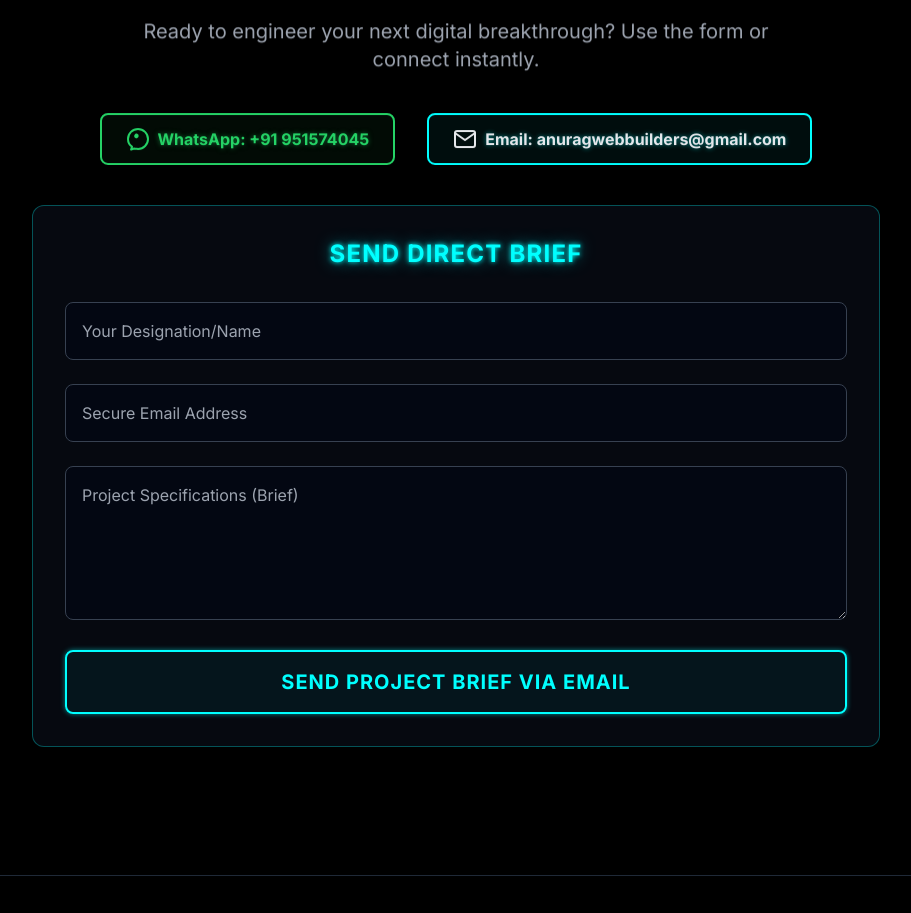
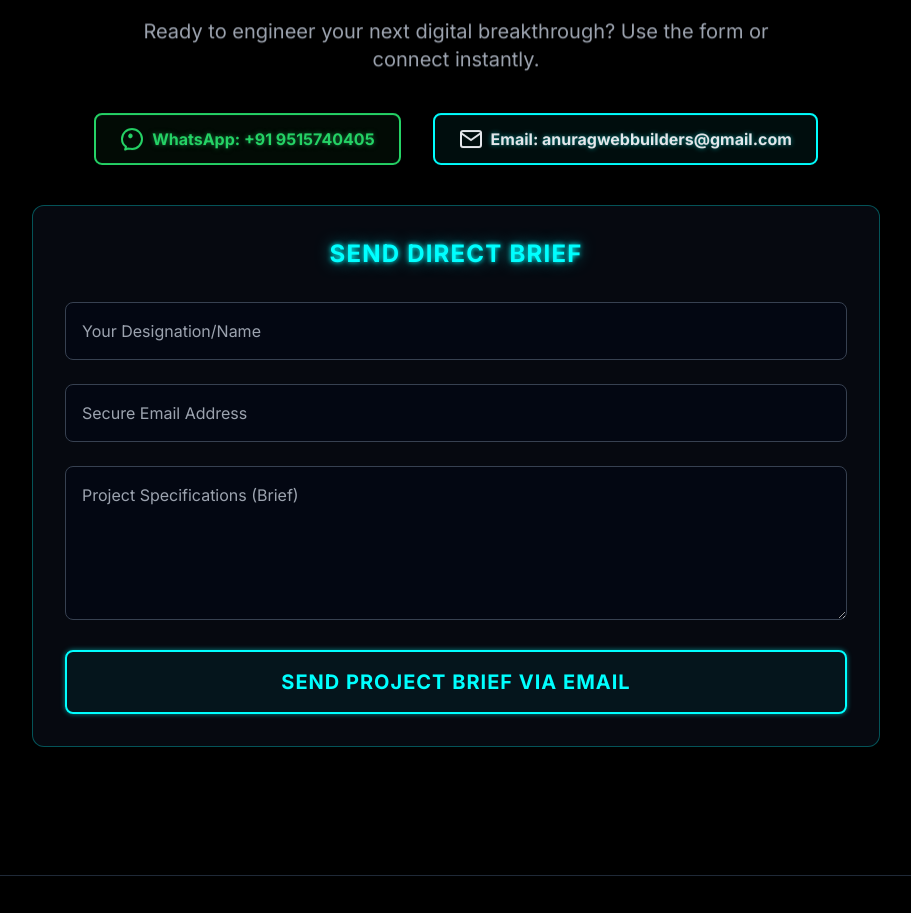
Before and after one commit to unknownmillionaire2004/Anurag-Website-Developers, a plain HTML site: page index.html in a window 1280 px wide. Shown: the part 3900-4813 px from the top of the page, without its empty margins (184-1095 px from the left). Drawn offline with nearby package versions, Linux system fonts and the light colour scheme.

Commit message:
Update index.html

```diff
--- a/index.html
+++ b/index.html
@@ -575,7 +575,7 @@
             <a href="https://wa.me/919515740405" id="whatsapp-link" target="_blank" class="px-6 py-3 rounded-lg transition duration-300 font-bold flex items-center justify-center space-x-2" data-hover-cursor>
                 <!-- SVG for WhatsApp Icon -->
                 <svg xmlns="http://www.w3.org/2000/svg" class="h-6 w-6" viewBox="0 0 24 24" fill="none" stroke="currentColor" stroke-width="2" stroke-linecap="round" stroke-linejoin="round"><path d="M12 2C6.477 2 2 6.477 2 12c0 3.189 1.583 6.014 4.024 7.712l-.938 2.812 3.033-.969C10.602 21.684 11.298 22 12 22c5.523 0 10-4.477 10-10S17.523 2 12 2z"/><path d="M8.7 7.7c.22-.5.5-.8.8-.9c.3-.1.6-.2.9-.2.3 0 .6.1.9.2.3.1.5.3.7.5.2.2.4.5.5.8.1.3.1.6.1.9 0 .3-.1.6-.2.9-.1.3-.3.5-.5.7-.2.2-.5.4-.7.5-.2.1-.5.2-.8.2-.3 0-.6-.1-.9-.2-.3-.1-.5-.3-.7-.5-.2-.2-.4-.5-.5-.8-.1-.3-.1-.6-.1-.9 0-.3.1-.6.2-.9z" fill="#25D366" stroke="none"/></svg>
-                <span>WhatsApp: +91 951574045</span>
+                <span>WhatsApp: +91 9515740405</span>
             </a>
             <!-- Email Link (Added ID and new CSS class for fixed styling) -->
             <a href="mailto:anuragwebbuilders@gmail.com" id="email-link" class="px-6 py-3 rounded-lg transition duration-300 font-bold flex items-center justify-center space-x-2" data-hover-cursor>
```
